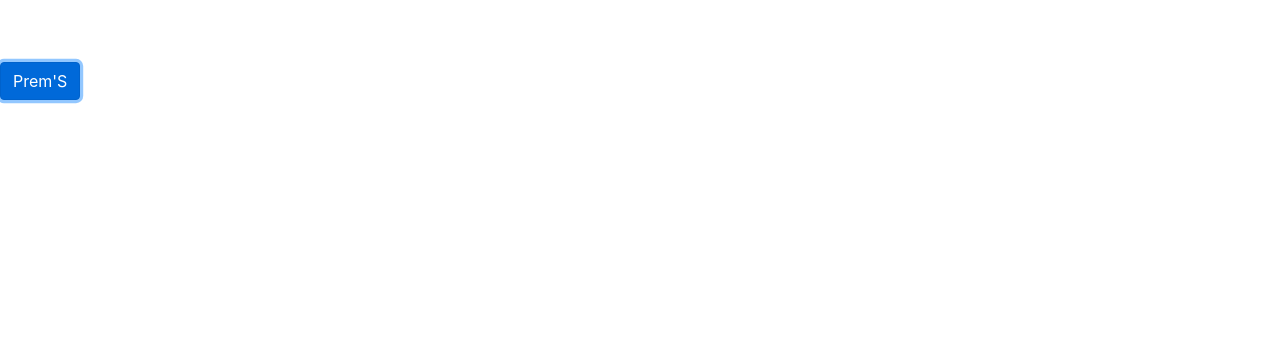
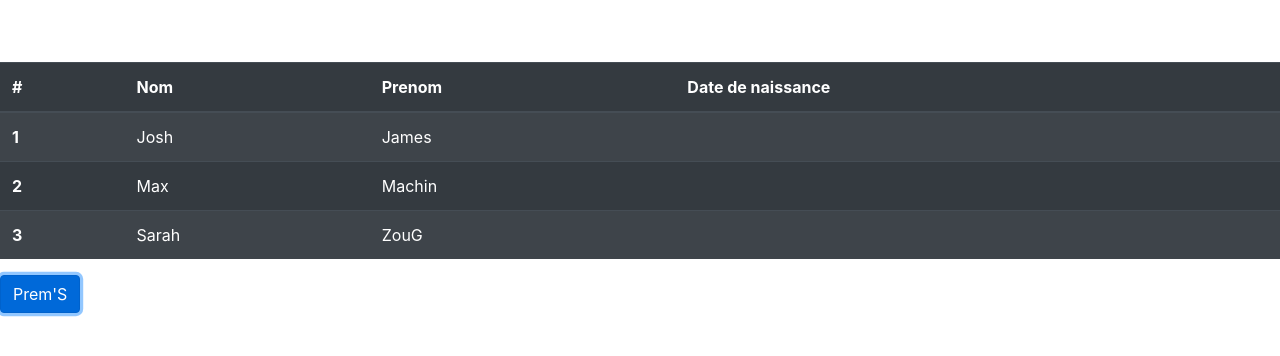
Before and after one commit to DemAsan/ProjetDevWeb, a website: page bases/index.html in a window 1280 px wide. Both pictures are taken after a click on the button "Prem'S". Drawn offline with nearby package versions, Linux system fonts and the light colour scheme.

Commit message:
ajout du projet car

```diff
--- a/bases/js/main.js
+++ b/bases/js/main.js
@@ -1,26 +1,52 @@
-
-// var message = console.log("Bien le bonjours");
-// console.log(message);
-
-// console.error("et meerde");
-
-// alert(" Hello ma couille");
 
 
-// AFFICHE / MASQUE LE TABLEAU
+// Masque les dates du tableau
 
+const btn2 = document.getElementById('boutonB');
+btn2.addEventListener('click', function(){
+    // voir documentation sur nth-child()
+    const date = document.querySelectorAll('table td:nth-child(4)')
+    .forEach(function(date) {
+        date.innerHTML = '';
+    })
+    // Première solution
+    /*
+    const taille = document.getElementsByTagName('tr').length;
+    for(i=1;i<taille;i++){
+        document.querySelectorAll('tr')[i].lastElementChild.innerHTML = '';
+    */
+});
+
+
+
+
+// MASQUE LE TABLEAU
+// TEST 2
+/*
 const myButton = document.getElementById('boutonB');
 if(myButton != null) {
     myButton.addEventListener('click', function() {
        const table = document.querySelector('table');
        if (table.style.display === 'none') {
-           table.style.display = 'block';
+           table.style.display = 'table';
        } else {
            table.style.display = 'none';
        }
        });
 }
-
+*/
+/*
+// TEST 2 ( affichage complet du tableau)
+const myButton = document.getElementById('boutonB');
+myButton.addEventListener('click', function() {
+    const tbl = document.querySelector('table');
+    if(tbl.style.display == 'none'){
+        tbl.style.display  = 'table';
+    } else {
+        tbl.style.display  = 'none';
+    }
+});
+*/
 
 // ENLEVE LIGNE DU TABLEAU (Jquery) (tr)
 /*
@@ -46,3 +72,15 @@ btns[0].addEventListener('click', function(){
     alert('MESSAGE');
 });
 */
+
+
+
+// var message = console.log("Bien le bonjours");
+// console.log(message);
+
+// console.error("et meerde");
+
+// alert(" Hello ma couille");
+
+
+// AFFICHE / MASQUE LE TABLEAU
```
Also changed, not shown: bases/index.html (line endings or trailing spaces).
